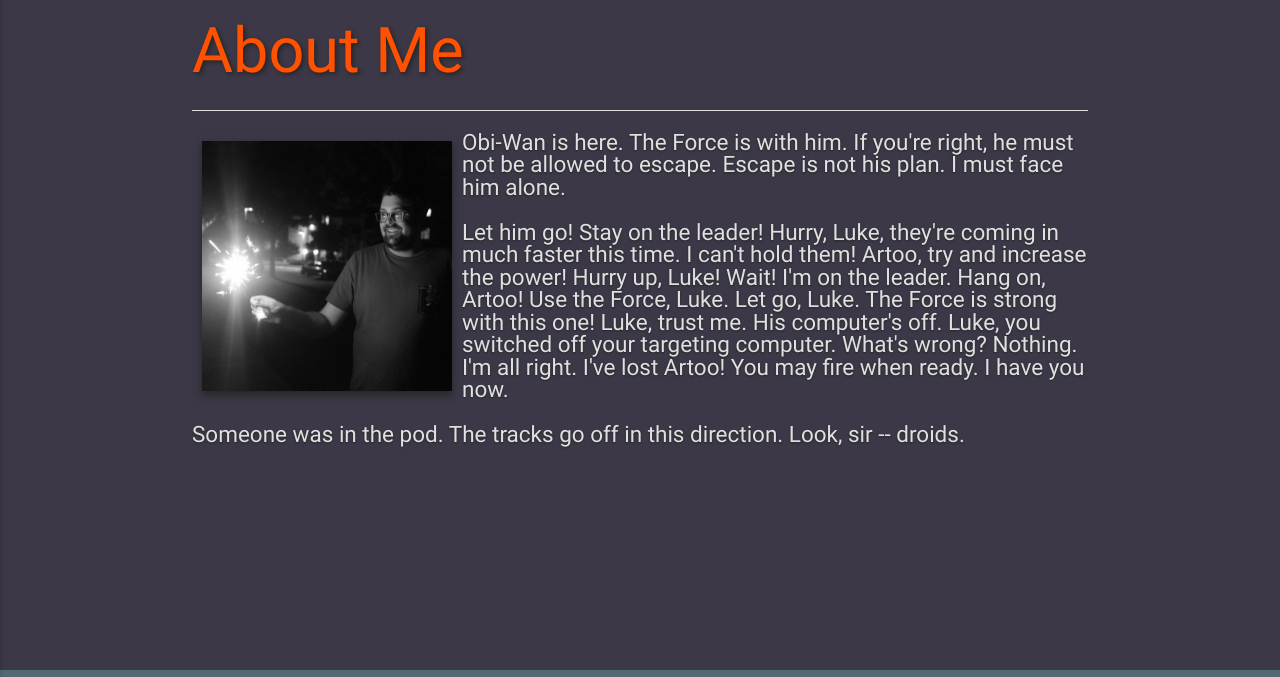
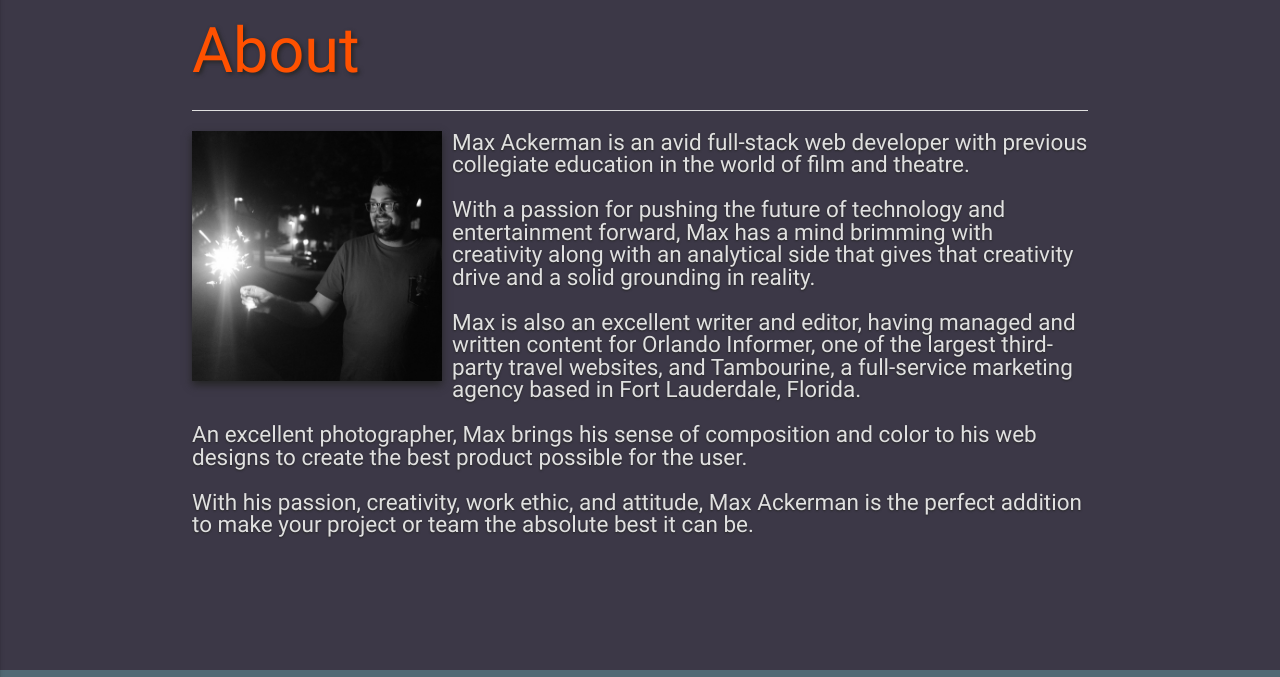
Before and after one commit to ackermax/ackermax-portfolio, a plain HTML site: page about.html in a window 1280 px wide. Shown: the part 80-757 px from the top of the page. Drawn offline with Linux system fonts and the light colour scheme.

Commit message:
added about section and fixed another photography bug

```diff
--- a/about.html
+++ b/about.html
@@ -75,7 +75,7 @@
         <div class="container">
             <div class="row">
                 <div class="col s12">
-                    <h1 class="orange-site">About Me</h1>
+                    <h1 class="orange-site">About</h1>
                     <div class="divider"></div>
                 </div>
             </div>
@@ -83,16 +83,15 @@
                 <div class="col s12" id="p-text-about">
                     <img src="./images/max.jpg" alt="Max Ackerman" class="responsive-img materialboxed" id="inline">
                     <div id="about-p">
-                        <p>Obi-Wan is here. The Force is with him. If you're right, he must not be allowed to escape. Escape is
-                            not his plan. I must face him alone.</p>
+                        <p>Max Ackerman is an avid full-stack web developer with previous collegiate education in the world of film and theatre.</p>
                         <br>
-                        <p>Let him go! Stay on the leader! Hurry, Luke, they're coming in much faster this time. I can't hold them!
-                            Artoo, try and increase the power! Hurry up, Luke! Wait! I'm on the leader. Hang on, Artoo! Use the
-                            Force, Luke. Let go, Luke. The Force is strong with this one! Luke, trust me. His computer's off.
-                            Luke, you switched off your targeting computer. What's wrong? Nothing. I'm all right. I've lost Artoo!
-                            You may fire when ready. I have you now.</p>
+                        <p>With a passion for pushing the future of technology and entertainment forward, Max has a mind brimming with creativity along with an analytical side that gives that creativity drive and a solid grounding in reality.</p>
                         <br>
-                        <p>Someone was in the pod. The tracks go off in this direction. Look, sir -- droids.</p>
+                        <p>Max is also an excellent writer and editor, having managed and written content for Orlando Informer, one of the largest third-party travel websites, and Tambourine, a full-service marketing agency based in Fort Lauderdale, Florida.</p>
+                        <br>
+                        <p>An excellent photographer, Max brings his sense of composition and color to his web designs to create the best product possible for the user.</p>
+                        <br>
+                        <p>With his passion, creativity, work ethic, and attitude, Max Ackerman is the perfect addition to make your project or team the absolute best it can be.</p>
                     </div>
                 </div>
             </div>
--- a/css/style.css
+++ b/css/style.css
@@ -335,7 +335,7 @@ main {
     box-shadow: 0 4px 8px rgb(37, 37, 37);
     float: left;
     width: 250px;
-    margin: 10px;
+    margin: 0 10px 10px 0;
 }
 #image-dump {
     margin: auto;
```
Also changed, not shown: photography.html (+1 -1 lines).
